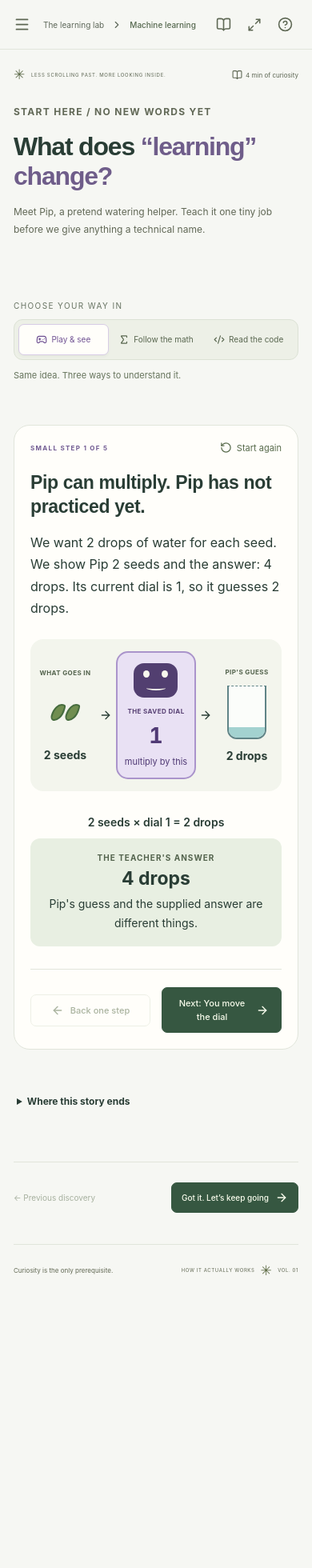
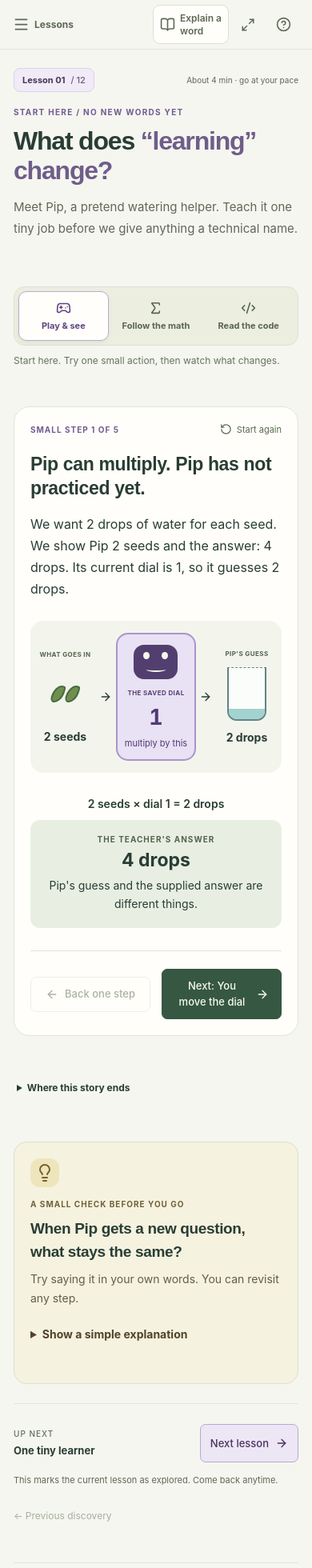
Before and after one commit to shamspias/how-it-actually-works, a React (Vite) app: page / in a window 390 px wide. Shown: the top 1960 px of the page at 80% size. Before the commit the page ends 1620 px from the top, so only its background shows below. Built offline with nearby package versions, Linux system fonts and the light colour scheme.

Commit message:
Clarify the learning path with readable modes, lesson recaps, and distinct navigation

```diff
--- a/src/App.tsx
+++ b/src/App.tsx
@@ -23,6 +23,7 @@ import {
 import TinyLearner from './components/TinyLearner';
 import FirstSteps from './components/FirstSteps';
 import WordHelp from './components/WordHelp';
+import LessonRecap from './components/LessonRecap';
 const PaperJourney = lazy(() => import('./components/PaperJourney'));
 const DeepJourney = lazy(() => import('./components/DeepJourney'));
 const FeatureJourney = lazy(() => import('./components/FeatureJourney'));
@@ -275,7 +276,7 @@ export default function App() {
             </strong>
           </span>
         </a>
-        <div className="sidebar-intro">A field guide for curious minds.</div>
+        <div className="sidebar-intro">Big ideas. Small discoveries.</div>
         <div className="sidebar-label">THE COLLECTION</div>
         <div className="collection-current">
           <span className="collection-icon">
@@ -283,7 +284,7 @@ export default function App() {
           </span>
           <div>
             <strong>Machine learning</strong>
-            <span>Open the black box</span>
+            <span>Learn by trying things</span>
           </div>
           <ChevronRight size={16} />
         </div>
@@ -359,6 +360,7 @@ export default function App() {
               onClick={() => setMenuOpen(!menuOpen)}
             >
               <Menu size={21} />
+              <span>Lessons</span>
             </button>
             <span>The learning lab</span>
             <ChevronRight size={14} />
@@ -366,16 +368,14 @@ export default function App() {
           </div>
           <div className="topbar-actions">
             <button
-              className="icon-button"
+              className="icon-button word-help-trigger"
               aria-label="Explain a word"
               title="Explain a word"
               onClick={() => setWordsOpen(true)}
             >
               <BookOpen size={19} />
+              <span>Explain a word</span>
             </button>
-            <span className="local-badge">
-              <span /> Runs in your browser
-            </span>
             <button
               className="icon-button"
               aria-label={presenting ? 'Exit presentation mode' : 'Enter presentation mode'}
@@ -398,19 +398,18 @@ export default function App() {
         </header>
         <main className="main-content" id="lesson-content" ref={content} tabIndex={-1}>
           <div className="course-kicker">
-            <span>
-              <span className="tiny-star">✳</span> LESS SCROLLING PAST. MORE LOOKING INSIDE.
+            <span className="lesson-position">
+              Lesson {String(chapter + 1).padStart(2, '0')} <span>/ {chapters.length}</span>
             </span>
-            <span className="reading-time">
-              <BookOpen size={13} /> {chapters[chapter].time} of curiosity
+            <span className="lesson-phase">
+              {chapter < 4
+                ? 'Start with one change'
+                : chapter < 8
+                  ? 'Build and test patterns'
+                  : 'Explore bigger machines'}
             </span>
+            <span className="reading-time">About {chapters[chapter].time} · go at your pace</span>
           </div>
-          {chapterBridges[chapters[chapter].id] && (
-            <details className="learning-bridge" key={chapters[chapter].id}>
-              <summary>How does this connect to what I just learned?</summary>
-              <p>{chapterBridges[chapters[chapter].id]}</p>
-            </details>
-          )}
           <Suspense fallback={<p role="status">Opening this discovery…</p>}>
             <div key={chapter} className="lesson-body">
               {chapters[chapter].id === 'first-steps' && <FirstSteps />}
@@ -428,6 +427,15 @@ export default function App() {
             </div>
           </Suspense>
           {chapters[chapter].id !== 'one-weight' && (
+            <LessonRecap chapterId={chapters[chapter].id} key={`recap-${chapters[chapter].id}`} />
+          )}
+          {chapterBridges[chapters[chapter].id] && (
+            <details className="learning-bridge" key={`bridge-${chapters[chapter].id}`}>
+              <summary>How does this connect to what I just learned?</summary>
+              <p>{chapterBridges[chapters[chapter].id]}</p>
+            </details>
+          )}
+          {chapters[chapter].id !== 'one-weight' && (
             <div className="lesson-navigation">
               <button
                 className="text-button"
@@ -436,14 +444,23 @@ export default function App() {
               >
                 ← Previous discovery
               </button>
-              <button className="button primary" onClick={complete}>
+              {chapter < chapters.length - 1 && (
+                <p className="next-lesson-preview">
+                  <span>UP NEXT</span>
+                  {chapters[chapter + 1].title}
+                </p>
+              )}
+              <button className="button course-next" onClick={complete}>
                 {chapter === chapters.length - 1
                   ? completed.includes(chapters[chapter].id)
                     ? 'Course explored'
                     : 'Mark course explored'
-                  : 'Got it. Let’s keep going'}
+                  : 'Next lesson'}
                 {chapter === chapters.length - 1 ? <Check size={16} /> : <ArrowRight size={16} />}
               </button>
+              <small className="completion-hint">
+                This marks the current lesson as explored. Come back anytime.
+              </small>
             </div>
           )}
           {chapter === chapters.length - 1 && completed.length === chapters.length && (
--- a/src/components/LearningModes.tsx
+++ b/src/components/LearningModes.tsx
@@ -1,4 +1,4 @@
-import { useEffect, useState } from 'react';
+import { useEffect, useId, useState } from 'react';
 import {
   BookOpen,
   Check,
@@ -20,24 +20,38 @@ export function ModeSwitcher({
   value: LearningMode;
   onChange: (value: LearningMode) => void;
 }) {
+  const hintId = useId();
+  const hints: Record<LearningMode, string> = {
+    visual: 'Start here. Try one small action, then watch what changes.',
+    math: 'Connect the picture to numbers. Take one calculation at a time.',
+    code: 'Follow the highlighted lines. The complete example is yours to run.',
+  };
   return (
     <div className="learning-mode-bar">
-      <span>CHOOSE YOUR WAY IN</span>
       <div className="learning-modes" role="group" aria-label="How would you like to learn?">
         {(
           [
-            { id: 'visual', label: 'Play & see', icon: Gamepad2 },
-            { id: 'math', label: 'Follow the math', icon: Sigma },
-            { id: 'code', label: 'Read the code', icon: Code2 },
+            { id: 'visual', label: 'Play & see', note: 'Try the idea', icon: Gamepad2 },
+            { id: 'math', label: 'Follow the math', note: 'See the numbers', icon: Sigma },
+            { id: 'code', label: 'Read the code', note: 'Build it yourself', icon: Code2 },
           ] as const
-        ).map(({ id, label, icon: Icon }) => (
-          <button key={id} aria-pressed={value === id} onClick={() => onChange(id)}>
-            <Icon size={17} />
-            {label}
+        ).map(({ id, label, note, icon: Icon }) => (
+          <button
+            key={id}
+            aria-label={label}
+            aria-pressed={value === id}
+            aria-describedby={value === id ? hintId : undefined}
+            onClick={() => onChange(id)}
+          >
+            <Icon size={20} aria-hidden="true" />
+            <span>
+              <strong>{label}</strong>
+              <small>{note}</small>
+            </span>
           </button>
         ))}
       </div>
-      <p>Same idea. Three ways to understand it.</p>
+      <p id={hintId}>{hints[value]}</p>
     </div>
   );
 }
--- /dev/null
+++ b/src/components/LessonRecap.tsx
@@ -0,0 +1,80 @@
+import { Lightbulb } from 'lucide-react';
+
+const recaps: Record<string, { question: string; explanation: string }> = {
+  'first-steps': {
+    question: 'When Pip gets a new question, what stays the same?',
+    explanation:
+      'The saved dial stays the same. A new input gives a new guess. Only a practice update changes the dial.',
+  },
+  'gradient-descent': {
+    question: 'Why can a small downhill step help, while a giant one goes wrong?',
+    explanation:
+      'The slope describes the ground near your feet. A small step uses that nearby clue. A giant step may jump past the low point or reach very different ground.',
+  },
+  'neural-network': {
+    question: 'How can a mistake at the end help change a weight near the start?',
+    explanation:
+      'That weight affects a mixture, which affects the guess, which affects the mistake score. Backpropagation follows these links backward to calculate each weight’s effect. The update rule then changes the weights.',
+  },
+  'learned-features': {
+    question: 'Who tells each hidden mixer what it should notice?',
+    explanation:
+      'We supply the final answers, not a separate answer for each mixer. The final mistake tells us how each weight affects the score. Changing those weights changes the messages inside, and some messages become useful to the final answer.',
+  },
+  'deep-networks': {
+    question: 'What happens when every station passes on only half of a tiny change?',
+    explanation:
+      'The change shrinks again at every station: one half, one quarter, one eighth. Backpropagation also combines effects along paths. A bypass adds a direct route, but does not guarantee that learning will succeed.',
+  },
+  shortcut: {
+    question: 'How could you check whether the model used the background?',
+    explanation:
+      'Keep the shape the same and change only its background. If the answer changes, the background affected this model’s answer. This tests a particular clue, not every possible explanation.',
+  },
+  'before-training': {
+    question: 'Can two different rules give all the same practice answers?',
+    explanation:
+      'Yes. Matching the examples does not always tell us which rule is right elsewhere. A new observation or an extra assumption can help distinguish them. More calculation alone cannot supply a missing clue.',
+  },
+  architectures: {
+    question: 'What is the difference between looking back and carrying a memory?',
+    explanation:
+      'Attention mixes information from the available word cards. A state update carries a compact memory onward and changes it with each new card. What is mixed, kept, or overwritten depends on the calculation.',
+  },
+  scale: {
+    question: 'Does counting more weights tell us that a model will answer better?',
+    explanation:
+      'No. A count tells us how many numbers are stored. How well the model works also depends on the task, examples, training, and the questions used to test it.',
+  },
+  physical: {
+    question: 'Does the electricity know which answer is right?',
+    explanation:
+      'No. Circuits follow program instructions to read numbers, calculate, and write new numbers. The examples and mistake rule define what the training program tries to improve.',
+  },
+  'research-paper': {
+    question: 'What should you ask about an unfamiliar box in a model diagram?',
+    explanation:
+      'What goes in? What calculation happens? What comes out? Which numbers are learned, and how does the final mistake affect them? Then look for experiments that test the box’s claimed benefit.',
+  },
+};
+
+export default function LessonRecap({ chapterId }: { chapterId: string }) {
+  const recap = recaps[chapterId];
+  if (!recap) return null;
+  return (
+    <section className="lesson-recap" aria-labelledby="recap-title">
+      <div className="recap-icon">
+        <Lightbulb size={24} aria-hidden="true" />
+      </div>
+      <div>
+        <p className="eyebrow">A SMALL CHECK BEFORE YOU GO</p>
+        <h2 id="recap-title">{recap.question}</h2>
+        <p>Try saying it in your own words. You can revisit any step.</p>
+        <details>
+          <summary>Show a simple explanation</summary>
+          <p>{recap.explanation}</p>
+        </details>
+      </div>
+    </section>
+  );
+}
--- a/src/components/learning.css
+++ b/src/components/learning.css
@@ -1,20 +1,14 @@
 .learning-mode-bar {
-  margin: 25px 0 28px;
-}
-.learning-mode-bar > span {
-  display: block;
-  font-size: 10px;
-  letter-spacing: 1.4px;
-  color: #687463;
-  margin-bottom: 11px;
+  margin: 18px 0 22px;
 }
 .learning-modes {
-  display: inline-flex;
-  flex-wrap: wrap;
+  display: grid;
+  grid-template-columns: repeat(3, minmax(0, 1fr));
+  max-width: 720px;
   padding: 5px;
   border: 1px solid #dce2d5;
-  background: #edf0e7;
-  border-radius: 11px;
+  background: #eceedf;
+  border-radius: 14px;
   gap: 5px;
 }
 .learning-modes button {
@@ -23,27 +17,44 @@
   align-items: center;
   background: transparent;
   border: 1px solid transparent;
-  border-radius: 7px;
-  padding: 11px 16px;
-  font-size: 12px;
+  border-radius: 10px;
+  padding: 11px 14px;
+  text-align: left;
+  min-width: 0;
+  min-height: 59px;
+  font-size: 13px;
   color: #58664f;
 }
+.learning-modes strong,
+.learning-modes small {
+  display: block;
+}
+.learning-modes strong {
+  font-size: 13px;
+  line-height: 1.35;
+  font-weight: 700;
+}
+.learning-modes small {
+  font-size: 11px;
+  margin-top: 4px;
+}
 .learning-modes button[aria-pressed='true'] {
-  border-color: #d7cce5;
-  background: #fffefa;
-  color: #705293;
-  box-shadow: 0 2px 3px #2e40350a;
+  border-color: #bdabd3;
+  background: #fffefb;
+  color: #624580;
+  box-shadow: 0 2px 5px #2e403510;
 }
 .learning-mode-bar > p {
   color: #66745c;
-  font-size: 11px;
-  margin-top: 10px;
+  font-size: 12px;
+  margin-top: 9px;
 }
 .guide-card {
   padding: 25px;
   border: 1px solid #dfe4d7;
-  border-radius: 14px;
-  background: #fffefa;
+  border-radius: 18px;
+  background: var(--surface);
+  box-shadow: 0 4px 20px #293d3505;
   margin: 20px 0;
 }
 .guide-card > h2 {
@@ -51,7 +62,7 @@
   margin: 12px 0;
 }
 .guide-card p {
-  font-size: 14px;
+  font-size: 16px;
   color: #56654f;
   max-width: 760px;
 }
@@ -76,7 +87,7 @@
   margin: 2px 0 9px;
 }
 .guide-narration p {
-  font-size: 14px;
+  font-size: 16px;
   line-height: 1.8;
   color: #516747;
 }
@@ -100,8 +111,8 @@
   padding-top: 18px;
 }
 .guide-controls .button {
-  font-size: 12px;
-  min-height: 43px;
+  font-size: 14px;
+  min-height: 46px;
 }
 .guide-dots {
   display: flex;
@@ -522,14 +533,20 @@
     gap: 3px;
   }
   .learning-modes button {
-    flex: 1;
-    padding: 10px 8px;
+    padding: 10px 4px;
     gap: 5px;
-    font-size: 10px;
+    flex-direction: column;
+    text-align: center;
     justify-content: center;
   }
+  .learning-modes strong {
+    font-size: 11px;
+  }
+  .learning-modes small {
+    display: none;
+  }
   .learning-modes svg {
-    width: 14px;
+    width: 19px;
   }
   .guide-card {
     padding: 18px;
@@ -546,7 +563,7 @@
     font-size: 17px;
   }
   .guide-narration p {
-    font-size: 13px;
+    font-size: 15px;
   }
   .guide-controls {
     justify-content: center;
--- /dev/null
+++ b/src/course.css
@@ -0,0 +1,193 @@
+.course-kicker .lesson-position {
+  color: #453759;
+  font-weight: 750;
+  padding: 7px 10px;
+  border: 1px solid #dcd2e8;
+  border-radius: 8px;
+  background: #f0ebf6;
+  white-space: nowrap;
+}
+.lesson-position > span {
+  color: #695b78;
+  font-weight: 450;
+}
+.course-kicker .lesson-phase {
+  margin-right: auto;
+  font-size: 12px;
+  color: #58634f;
+}
+.word-help-trigger {
+  gap: 8px;
+  font-size: 12px;
+  font-weight: 600;
+  padding: 8px 12px;
+  border: 1px solid #dbe1d1;
+  background: #fffefb;
+  border-radius: 9px;
+}
+.mobile-menu {
+  gap: 6px;
+  font-size: 12px;
+  font-weight: 650;
+}
+.lesson-recap {
+  display: flex;
+  align-items: flex-start;
+  gap: 18px;
+  margin: 28px 0 18px;
+  padding: 24px;
+  border: 1px solid #dedfc9;
+  border-radius: 16px;
+  background: #f5f2df;
+}
+.recap-icon {
+  display: grid;
+  place-items: center;
+  flex-shrink: 0;
+  width: 43px;
+  height: 43px;
+  border-radius: 12px;
+  color: #74602a;
+  background: #eee5bc;
+}
+.lesson-recap .eyebrow {
+  color: #71613c;
+  font-size: 10px;
+  letter-spacing: 1px;
+}
+.lesson-recap h2 {
+  margin: 8px 0;
+  font-size: 19px;
+  line-height: 1.5;
+  max-width: 760px;
+}
+.lesson-recap p {
+  font-size: 14px;
+  color: #635e48;
+  max-width: 740px;
+}
+.lesson-recap details {
+  margin-top: 12px;
+}
+.lesson-recap summary {
+  color: #52432b;
+  cursor: pointer;
+  font-size: 14px;
+  font-weight: 650;
+  padding: 10px 0;
+}
+.lesson-recap details p {
+  color: #4b4e3b;
+  padding-top: 4px;
+  font-size: 16px;
+}
+.lesson-navigation {
+  display: grid;
+  grid-template-columns: auto minmax(0, 1fr) auto;
+  align-items: center;
+  gap: 10px 20px;
+  margin-top: 24px;
+}
+.next-lesson-preview {
+  text-align: right;
+  font-size: 15px;
+  font-weight: 650;
+  line-height: 1.5;
+}
+.next-lesson-preview span {
+  display: block;
+  color: #627057;
+  font-size: 10px;
+  font-weight: 550;
+  letter-spacing: 1px;
+  margin-bottom: 4px;
+}
+.lesson-navigation .course-next {
+  font-size: 14px;
+  color: #493260;
+  background: #ede6f5;
+  border-color: #b9a8ce;
+  padding: 12px 18px;
+  grid-column: 3;
+  min-height: 48px;
+}
+.lesson-navigation .course-next:hover {
+  background: #e4d8f0;
+  border-color: #8970a7;
+}
+.completion-hint {
+  grid-column: 2 / -1;
+  font-size: 11px;
+  text-align: right;
+  color: #616954;
+  line-height: 1.6;
+}
+@media (max-width: 1000px) {
+  .course-kicker .lesson-phase {
+    display: none;
+  }
+}
+@media (max-width: 760px) {
+  .breadcrumb > span,
+  .breadcrumb > strong,
+  .breadcrumb > svg {
+    display: none;
+  }
+  .topbar {
+    gap: 8px;
+    padding: 0 16px;
+  }
+  .topbar-actions {
+    gap: 4px;
+  }
+  .word-help-trigger {
+    padding: 8px;
+    gap: 6px;
+  }
+  .word-help-trigger span {
+    max-width: 52px;
+    line-height: 1.3;
+    text-align: left;
+  }
+  .lesson-recap {
+    padding: 20px;
+    gap: 13px;
+  }
+}
+@media (max-width: 620px) {
+  .lesson-recap {
+    display: block;
+  }
+  .recap-icon {
+    margin-bottom: 13px;
+    width: 36px;
+    height: 36px;
+  }
+  .lesson-navigation {
+    grid-template-columns: minmax(0, 1fr) auto;
+    gap: 14px 12px;
+  }
+  .next-lesson-preview {
+    text-align: left;
+    grid-column: 1;
+    grid-row: 1;
+    font-size: 13px;
+  }
+  .lesson-navigation .course-next {
+    grid-column: 2;
+    grid-row: 1;
+    padding: 12px;
+    font-size: 13px;
+  }
+  .completion-hint {
+    grid-column: 1 / -1;
+    text-align: left;
+  }
+  .lesson-navigation > .text-button {
+    grid-column: 1 / -1;
+    grid-row: 3;
+    justify-self: start;
+    min-height: 40px;
+    font-size: 12px;
+  }
+}
--- a/src/main.tsx
+++ b/src/main.tsx
@@ -4,6 +4,7 @@ import App from './App';
 import '@fontsource-variable/dm-sans';
 import '@fontsource-variable/manrope';
 import './styles.css';
+import './course.css';
 
 createRoot(document.getElementById('root')!).render(
   <React.StrictMode>
--- a/src/styles.css
+++ b/src/styles.css
@@ -6,7 +6,7 @@
     'Segoe UI',
     sans-serif;
   color: #293d35;
-  background: #f6f7f3;
+  background: #f5f6f0;
   font-synthesis: none;
   text-rendering: optimizeLegibility;
   -webkit-font-smoothing: antialiased;
@@ -15,7 +15,7 @@
   --green: #365e47;
   --purple: #8670b5;
   --border: #e1e5db;
-  --surface: #fffefa;
+  --surface: #fffefb;
   --mint: #e8efe2;
 }
 * {
@@ -119,7 +119,7 @@ select {
   min-height: 100vh;
 }
 .sidebar {
-  background: #fbfbf7;
+  background: #fcfcf8;
   width: 262px;
   position: fixed;
   inset: 0 auto 0 0;
@@ -127,7 +127,7 @@ select {
   flex-direction: column;
   border-right: 1px solid var(--border);
   z-index: 40;
-  padding: 32px 20px 19px;
+  padding: 24px 16px 19px;
   overflow-y: auto;
 }
 .brand {
@@ -161,12 +161,12 @@ select {
   transform: rotate(-4deg);
 }
 .sidebar-intro {
-  font-size: 10.5px;
+  font-size: 12px;
   color: #60675b;
-  margin: 16px 9px 38px;
+  margin: 12px 9px 24px;
 }
 .sidebar-label {
-  font-size: 9px;
+  font-size: 10px;
   font-weight: 650;
   letter-spacing: 1.4px;
   color: #5f685a;
@@ -208,8 +208,8 @@ select {
 .chapter-label {
   display: flex;
   justify-content: space-between;
-  margin-top: 31px;
-  margin-bottom: 15px;
+  margin-top: 22px;
+  margin-bottom: 6px;
 }
 .chapter-label > span {
   letter-spacing: 0.5px;
@@ -217,7 +217,7 @@ select {
 }
 .chapter-nav {
   display: grid;
-  gap: 6px;
+  gap: 3px;
 }
 .chapter-link {
   position: relative;
@@ -227,18 +227,18 @@ select {
   text-align: left;
   border: 1px solid transparent;
   background: transparent;
-  padding: 12px 9px;
+  padding: 10px 9px;
   gap: 10px;
   border-radius: 8px;
 }
 .chapter-link.active {
-  background: #eeebf6;
-  border-color: #e8e2f2;
+  background: #eee8f7;
+  border-color: #d6c9e8;
 }
 .chapter-link.active::before {
   content: '';
   position: absolute;
-  left: -21px;
+  left: -17px;
   top: 12px;
   bottom: 12px;
   width: 3px;
@@ -248,11 +248,11 @@ select {
 .chapter-number {
   display: grid;
   place-items: center;
-  font-size: 10px;
+  font-size: 11px;
   border: 1px solid #e2e5dc;
   color: #5f6856;
-  width: 25px;
-  height: 25px;
+  width: 28px;
+  height: 28px;
   border-radius: 7px;
   flex-shrink: 0;
 }
@@ -267,13 +267,14 @@ select {
 }
 .chapter-link strong {
   display: block;
+  font-size: 12px;
+  line-height: 1.45;
+  font-weight: 650;
+}
+.chapter-link small {
+  display: none;
+  margin-top: 5px;
   font-size: 11px;
-  font-weight: 600;
-}
-.chapter-link small {
-  display: block;
-  margin-top: 5px;
-  font-size: 9px;
   color: #60675a;
   letter-spacing: -0.1px;
 }
@@ -281,15 +282,16 @@ select {
   color: #705a98;
 }
 .chapter-link.active small {
+  display: block;
   color: #6e5e86;
 }
 .course-progress {
-  padding: 25px 10px 28px;
+  padding: 22px 10px;
 }
 .course-progress > div:first-child {
   display: flex;
   justify-content: space-between;
-  font-size: 10px;
+  font-size: 12px;
   color: #5f6857;
 }
 .progress-track {
@@ -307,7 +309,7 @@ select {
 }
 .course-progress > small {
   display: block;
-  font-size: 9px;
+  font-size: 11px;
   color: #606758;
   margin-top: 10px;
 }
@@ -368,7 +370,7 @@ select {
   margin-left: 262px;
 }
 .topbar {
-  height: 72px;
+  height: 64px;
   display: flex;
   justify-content: space-between;
   align-items: center;
@@ -380,7 +382,7 @@ select {
   display: flex;
   align-items: center;
   gap: 14px;
-  font-size: 10px;
+  font-size: 12px;
   color: #5e685a;
 }
 .breadcrumb strong {
@@ -415,6 +417,8 @@ select {
   border: 0;
   border-radius: 7px;
   color: #5e6854;
+  min-height: 40px;
+  min-width: 40px;
 }
 .icon-button:hover {
   background: #eaece4;
@@ -425,8 +429,8 @@ select {
   border-radius: 7px;
 }
 .main-content {
-  max-width: 1410px;
-  padding: 30px 44px 0;
+  max-width: 1180px;
+  padding: 22px 40px 0;
   margin: 0 auto;
   outline: none;
 }
@@ -435,9 +439,9 @@ select {
   align-items: center;
   justify-content: space-between;
   color: #5f6855;
-  font-size: 8px;
-  letter-spacing: 1.4px;
-  margin-bottom: 32px;
+  font-size: 12px;
+  letter-spacing: 0;
+  margin-bottom: 22px;
   gap: 12px;
 }
 .course-kicker > span {
@@ -451,16 +455,16 @@ select {
   line-height: 1;
 }
 .course-kicker .reading-time {
-  font-size: 9px;
+  font-size: 11px;
   letter-spacing: 0;
   white-space: nowrap;
   color: #5f6855;
 }
 .lesson-heading {
-  margin-bottom: 28px;
+  margin-bottom: 16px;
 }
 .eyebrow {
-  font-size: 9px;
+  font-size: 10px;
   letter-spacing: 1.65px;
   font-weight: 650;
   color: #715b92;
@@ -471,26 +475,32 @@ select {
   margin: 0 8px;
 }
 .lesson-heading h1 {
-  font-size: clamp(30px, 3.45vw, 48px);
+  font-size: clamp(30px, 3.1vw, 43px);
   line-height: 1.17;
-  letter-spacing: -2px;
+  letter-spacing: -1.6px;
   font-weight: 750;
-  margin: 14px 0 15px;
+  margin: 10px 0 12px;
 }
 .lesson-heading h1 em {
   font-style: normal;
   color: #6f5d8a;
 }
 .lesson-heading > p {
-  font-size: 13px;
-  max-width: 650px;
+  font-size: 16px;
+  max-width: 740px;
   color: #616856;
   line-height: 1.8;
+}
+.lesson-heading > .eyebrow {
+  font-size: 10px;
+  line-height: 1.5;
+  letter-spacing: 1.3px;
+  color: #715b92;
 }
 .panel {
   background: #fffefa;
   border: 1px solid var(--border);
-  border-radius: 12px;
+  border-radius: 16px;
   padding: 23px;
   box-shadow: 0 2px 3px #293d3502;
   min-width: 0;
@@ -537,14 +547,14 @@ select {
   align-items: center;
   justify-content: center;
   gap: 8px;
-  font-size: 11px;
+  font-size: 13px;
   font-weight: 550;
   padding: 11px 15px;
   border: 1px solid #dce2d3;
   border-radius: 7px;
   background: #fffefa;
   color: #576b47;
-  min-height: 38px;
+  min-height: 44px;
   text-decoration: none;
 }
 .button:hover:not(:disabled) {
@@ -1279,13 +1289,13 @@ details > p {
 
 @media (min-width: 1650px) {
   .main-content {
-    padding-top: 39px;
+    padding-top: 24px;
   }
   .course-kicker {
-    margin-bottom: 42px;
+    margin-bottom: 22px;
   }
   .lesson-heading {
-    margin-bottom: 35px;
+    margin-bottom: 16px;
   }
 }
 @media (max-width: 1250px) {
@@ -1372,14 +1382,14 @@ details > p {
     padding: 11px 6px;
   }
   .chapter-link strong {
-    font-size: 10px;
+    font-size: 12px;
   }
   .chapter-link small {
-    font-size: 8px;
+    font-size: 11px;
   }
   .course-kicker {
-    font-size: 7px;
-    letter-spacing: 0.7px;
+    font-size: 11px;
+    letter-spacing: 0;
   }
   .main-content {
     padding: 25px 23px 0;
@@ -1489,17 +1499,17 @@ details > p {
     letter-spacing: -1.5px;
   }
   .lesson-heading > p {
-    font-size: 12px;
+    font-size: 15px;
   }
   .chapter-link {
     padding: 12px 9px;
     gap: 10px;
   }
   .chapter-link strong {
+    font-size: 13px;
+  }
+  .chapter-link small {
     font-size: 11px;
-  }
-  .chapter-link small {
-    font-size: 9px;
   }
   .brand {
     margin: 0 9px;
@@ -1510,7 +1520,7 @@ details > p {
     height: 48px;
   }
   .course-kicker {
-    margin-bottom: 27px;
+    margin-bottom: 18px;
   }
   .is-presenting .mobile-menu {
     display: none;
@@ -1527,11 +1537,11 @@ details > p {
     padding: 0 17px;
   }
   .course-kicker {
-    font-size: 6px;
-    letter-spacing: 0.7px;
+    font-size: 11px;
+    letter-spacing: 0;
   }
   .course-kicker .reading-time {
-    font-size: 8px;
+    font-size: 10px;
     gap: 4px;
   }
   .course-kicker .tiny-star {
@@ -1542,8 +1552,8 @@ details > p {
     letter-spacing: -1.2px;
   }
   .eyebrow {
-    font-size: 8px;
-    letter-spacing: 1.3px;
+    font-size: 10px;
+    letter-spacing: 1px;
   }
   .panel {
     padding: 19px;
```
Also changed, not shown: 2 other files (tests, documents, lock files or other folders).
